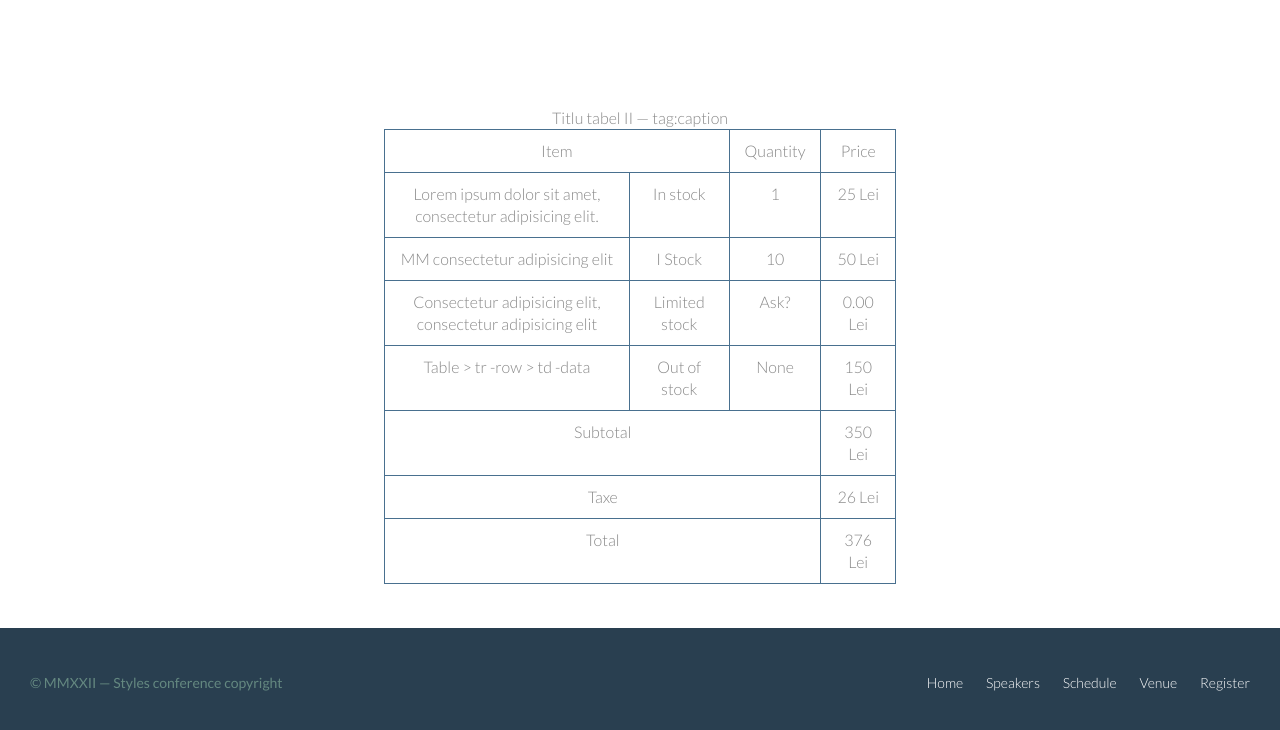
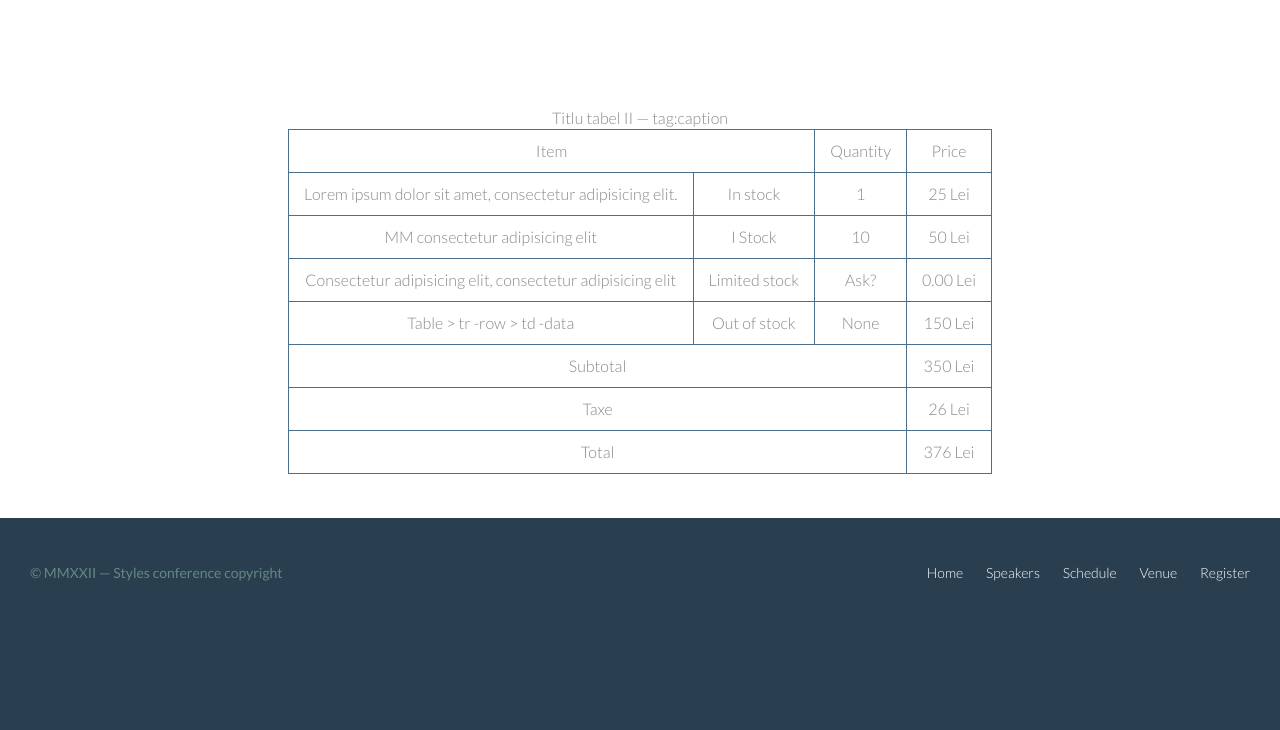
Before and after one commit to mailboxml/html-css, a plain HTML site: page index.html in a window 1280 px wide. Shown: the part 1685-2415 px from the top of the page. After the commit the page ends 2313 px from the top, so only its background shows below. Drawn offline with Linux system fonts and the light colour scheme.

Commit message:
.table2 margin 0 auto

```diff
--- a/assets/main.css
+++ b/assets/main.css
@@ -673,6 +673,6 @@ td {
 
 }
 
-.min-container {
-  margin: 0 30%;
+.table2 {
+  margin: 0 auto;
 }
--- a/index.html
+++ b/index.html
@@ -213,9 +213,9 @@
 </section>
 
 <section class="row">
- <div class="min-container">
+ <div class="grid">
 
-  <table >
+  <table class="table2" >
 
     <caption>Titlu tabel II &mdash; tag:caption </caption>
 
```
